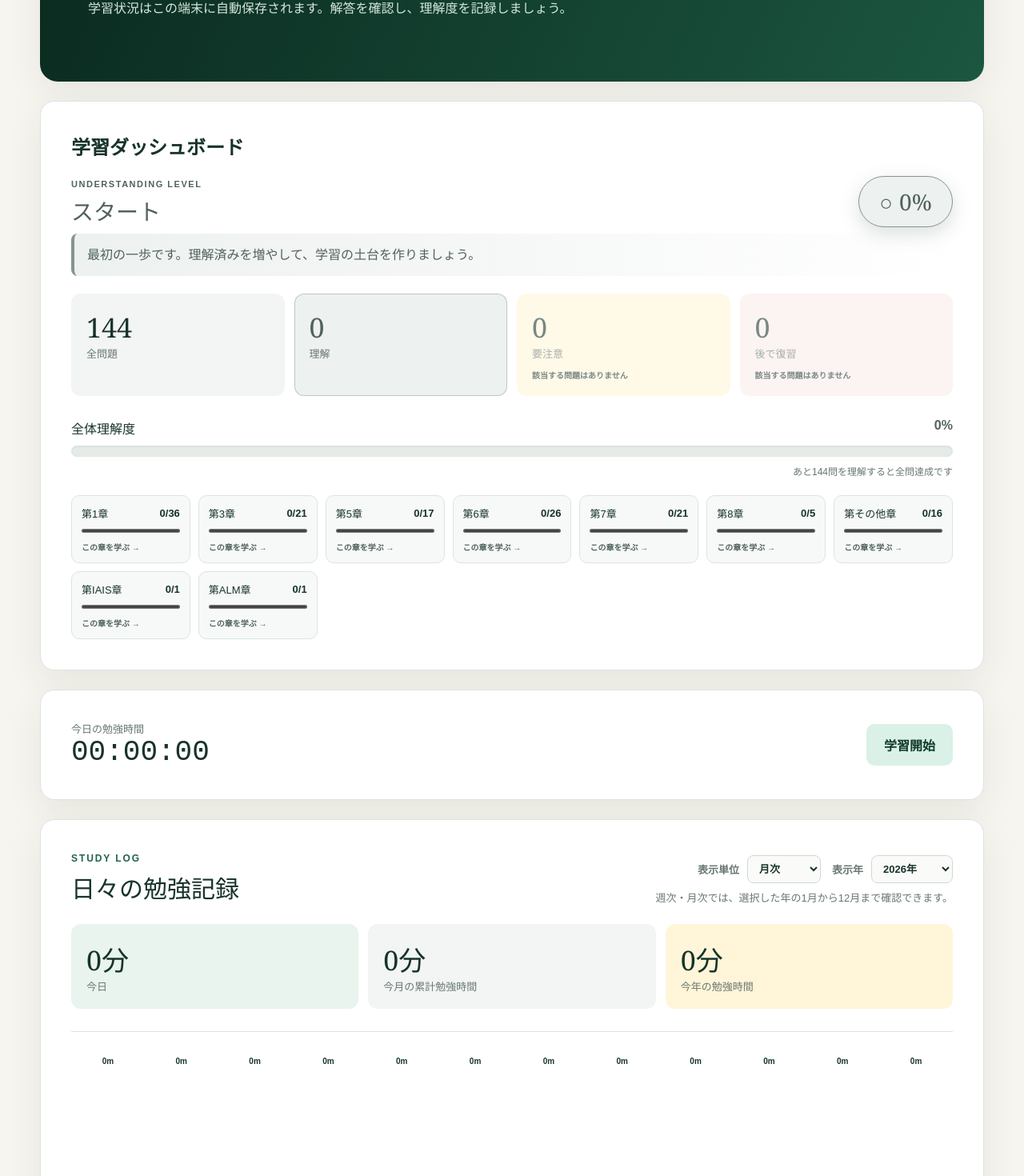
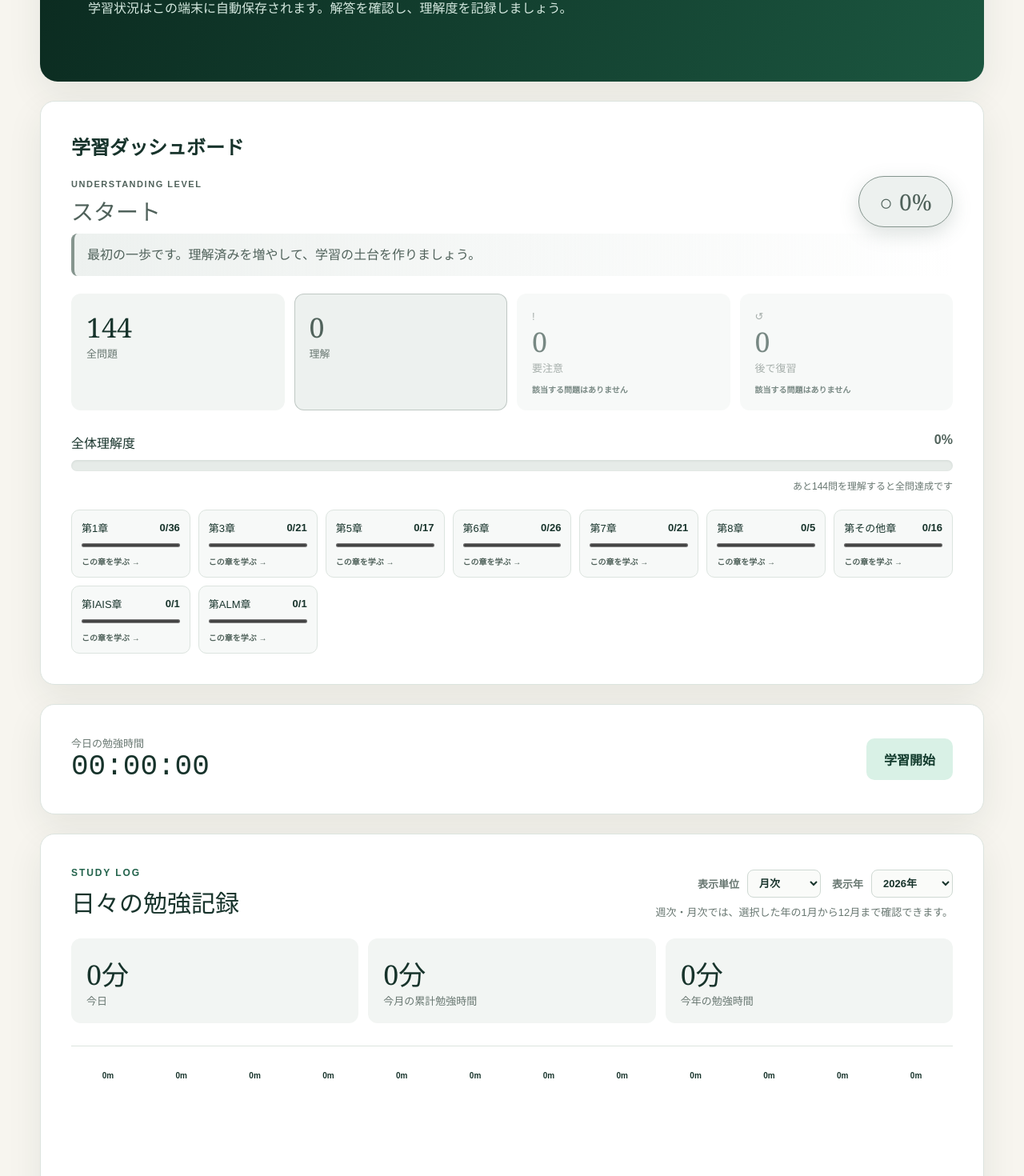
Before and after one commit to yoshi123027-del/actuary-app-seiho2, a Next.js app in the folder vercel/: page / in a window 1280 px wide. Shown: the part 463-1933 px from the top of the page at 80% size. Built offline with nearby package versions, Linux system fonts and the light colour scheme.

Commit message:
集計カードに固有配色とアイコンを設定する

```diff
--- a/vercel/app/page.js
+++ b/vercel/app/page.js
@@ -301,7 +301,7 @@ function useStudyTimer(storageKey) {
   };
 }
 
-function Stat({ value, label, tone = "", onClick, disabled = false }) {
+function Stat({ value, label, tone = "", onClick, disabled = false, icon = "" }) {
   const Tag = onClick ? "button" : "div";
   return (
     <Tag
@@ -310,6 +310,7 @@ function Stat({ value, label, tone = "", onClick, disabled = false }) {
       disabled={onClick ? disabled : undefined}
       type={onClick ? "button" : undefined}
     >
+      {icon && <span className="stat-icon" aria-hidden="true">{icon}</span>}
       <strong>{value}</strong>
       <span>{label}</span>
       {onClick && <small>{disabled ? "該当する問題はありません" : "クリックして演習する →"}</small>}
@@ -443,8 +444,8 @@ function Dashboard({ questions, progress, onOpenCaution, onOpenReview, onOpenCha
       <div className="stats">
         <Stat value={questions.length} label="全問題" />
         <Stat value={understood} label="理解" tone="green" />
-        <Stat value={caution} label="要注意" tone="yellow" onClick={onOpenCaution} disabled={caution === 0} />
-        <Stat value={review} label="後で復習" tone="red" onClick={onOpenReview} disabled={review === 0} />
+        <Stat value={caution} label="要注意" tone="caution" icon="!" onClick={onOpenCaution} disabled={caution === 0} />
+        <Stat value={review} label="後で復習" tone="review" icon="↺" onClick={onOpenReview} disabled={review === 0} />
       </div>
       <div className="progress-block">
         <div><span>全体理解度</span><strong>{percent}%</strong></div>
@@ -546,9 +547,9 @@ function StudyHistory({ dailySeconds, now }) {
         </div>
       </div>
       <div className="study-summary">
-        <Stat value={formatStudyDuration(todaySeconds)} label="今日" tone="green" />
+        <Stat value={formatStudyDuration(todaySeconds)} label="今日" tone="study-today" />
         <Stat value={formatStudyDuration(monthlySeconds)} label="今月の累計勉強時間" />
-        <Stat value={formatStudyDuration(yearlySeconds)} label="今年の勉強時間" tone="yellow" />
+        <Stat value={formatStudyDuration(yearlySeconds)} label="今年の勉強時間" tone="study-year" />
       </div>
       <div
         className="study-chart"
```
